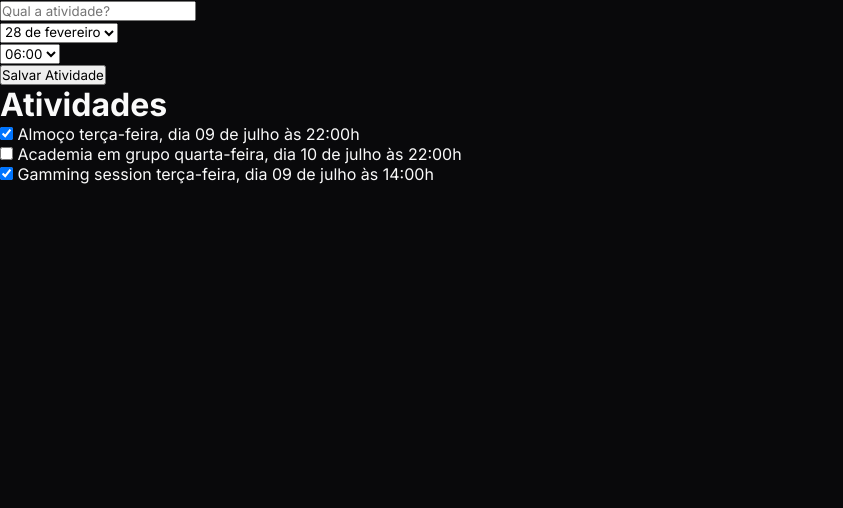
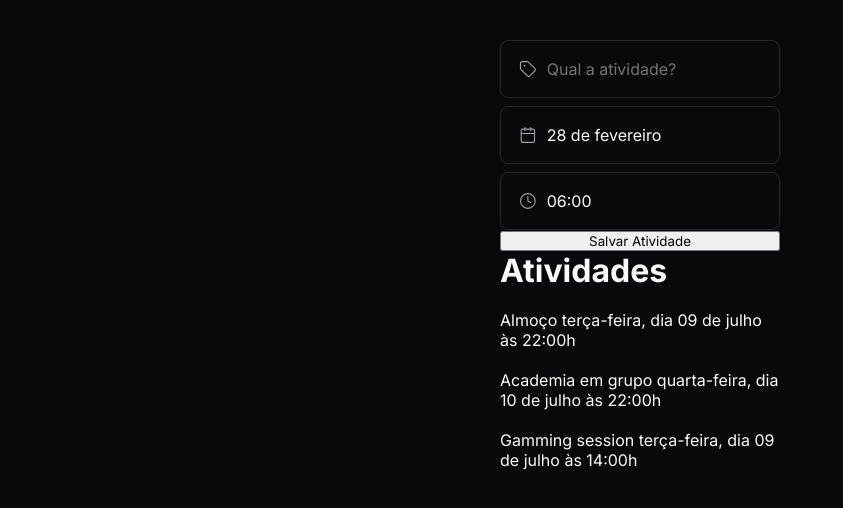
Before and after one commit to douglasdl/NLW16-html-css-js, a plain HTML site: page index.html in a window 1280 px wide. Shown: the whole page, without its empty margins (0-843 px from the left). Drawn offline with nearby package versions, Linux system fonts and the light colour scheme.

Commit message:
feat: add icons

```diff
--- a/index.html
+++ b/index.html
@@ -17,6 +17,10 @@
     <form onsubmit="saveActivity(event)">
       <div class="fields">
         <div class="field-wrapper">
+          <svg width="20" height="20" viewBox="0 0 20 20" fill="none" xmlns="http://www.w3.org/2000/svg">
+            <path d="M10.4884 2.15499C10.1759 1.84241 9.75207 1.66675 9.31008 1.66666H3.33341C2.89139 1.66666 2.46746 1.84225 2.1549 2.15481C1.84234 2.46737 1.66675 2.8913 1.66675 3.33332V9.30999C1.66684 9.75198 1.8425 10.1758 2.15508 10.4883L9.40842 17.7417C9.78718 18.118 10.2995 18.3293 10.8334 18.3293C11.3674 18.3293 11.8797 18.118 12.2584 17.7417L17.7417 12.2583C18.1181 11.8796 18.3294 11.3673 18.3294 10.8333C18.3294 10.2994 18.1181 9.78708 17.7417 9.40832L10.4884 2.15499Z" stroke="#A1A1AA" stroke-width="1.25" stroke-linecap="round" stroke-linejoin="round"/>
+            <path d="M6.25008 6.66666C6.4802 6.66666 6.66675 6.48011 6.66675 6.24999C6.66675 6.01987 6.4802 5.83332 6.25008 5.83332C6.01996 5.83332 5.83341 6.01987 5.83341 6.24999C5.83341 6.48011 6.01996 6.66666 6.25008 6.66666Z" stroke="#A1A1AA" stroke-width="1.25" stroke-linecap="round" stroke-linejoin="round"/>
+          </svg>
           <input
             type="text"
             placeholder="Qual a atividade?"
@@ -26,12 +30,18 @@
         </div>
 
         <div class="field-wrapper">
+          <svg width="20" height="20" viewBox="0 0 20 20" fill="none" xmlns="http://www.w3.org/2000/svg">
+            <path d="M6.66667 1.66666V4.99999M13.3333 1.66666V4.99999M2.5 8.33332H17.5M4.16667 3.33332H15.8333C16.7538 3.33332 17.5 4.07952 17.5 4.99999V16.6667C17.5 17.5871 16.7538 18.3333 15.8333 18.3333H4.16667C3.24619 18.3333 2.5 17.5871 2.5 16.6667V4.99999C2.5 4.07952 3.24619 3.33332 4.16667 3.33332Z" stroke="#A1A1AA" stroke-width="1.25" stroke-linecap="round" stroke-linejoin="round"/>
+          </svg>
           <select name="day">
             <option value="2024-01-01">01 de janeiro</option>
           </select>
         </div>
 
         <div class="field-wrapper">
+          <svg width="20" height="20" viewBox="0 0 20 20" fill="none" xmlns="http://www.w3.org/2000/svg">
+            <path d="M10.0001 4.99999V9.99999L13.3334 11.6667M18.3334 9.99999C18.3334 14.6024 14.6025 18.3333 10.0001 18.3333C5.39771 18.3333 1.66675 14.6024 1.66675 9.99999C1.66675 5.39762 5.39771 1.66666 10.0001 1.66666C14.6025 1.66666 18.3334 5.39762 18.3334 9.99999Z" stroke="#A1A1AA" stroke-width="1.25" stroke-linecap="round" stroke-linejoin="round"/>
+          </svg>
           <select name="hour">
             <option value="10:30">10:30</option>
           </select>
--- a/styles.css
+++ b/styles.css
@@ -3,6 +3,7 @@
   padding: 0;
   box-sizing: border-box;
 }
+
 html, option {
   background-color: #09090B;
   color: #FAFAFA;
@@ -11,3 +12,39 @@ html, option {
 html, input, select, button, option {
   font-family: 'Inter', sans-serif;
 }
+
+/* app */
+#app {
+  padding: 40px 20px;
+  max-width: 320px;
+  margin: auto;
+}
+
+/* Form */
+input, select {
+  all: unset;
+}
+
+input, select, button {
+  width: 100%;
+}
+
+.fields {
+  display: grid;
+  gap: 8px;
+}
+
+.field-wrapper {
+  padding: 18px;
+  background-color: #09090B;
+  border: 1px solid #27272A;
+  border-radius: 8px;
+
+  display: flex;
+  align-items: center;
+  gap: 10px;
+}
+
+.field-wrapper:focus-within {
+  outline: 2px solid yellowgreen;
+}
```
